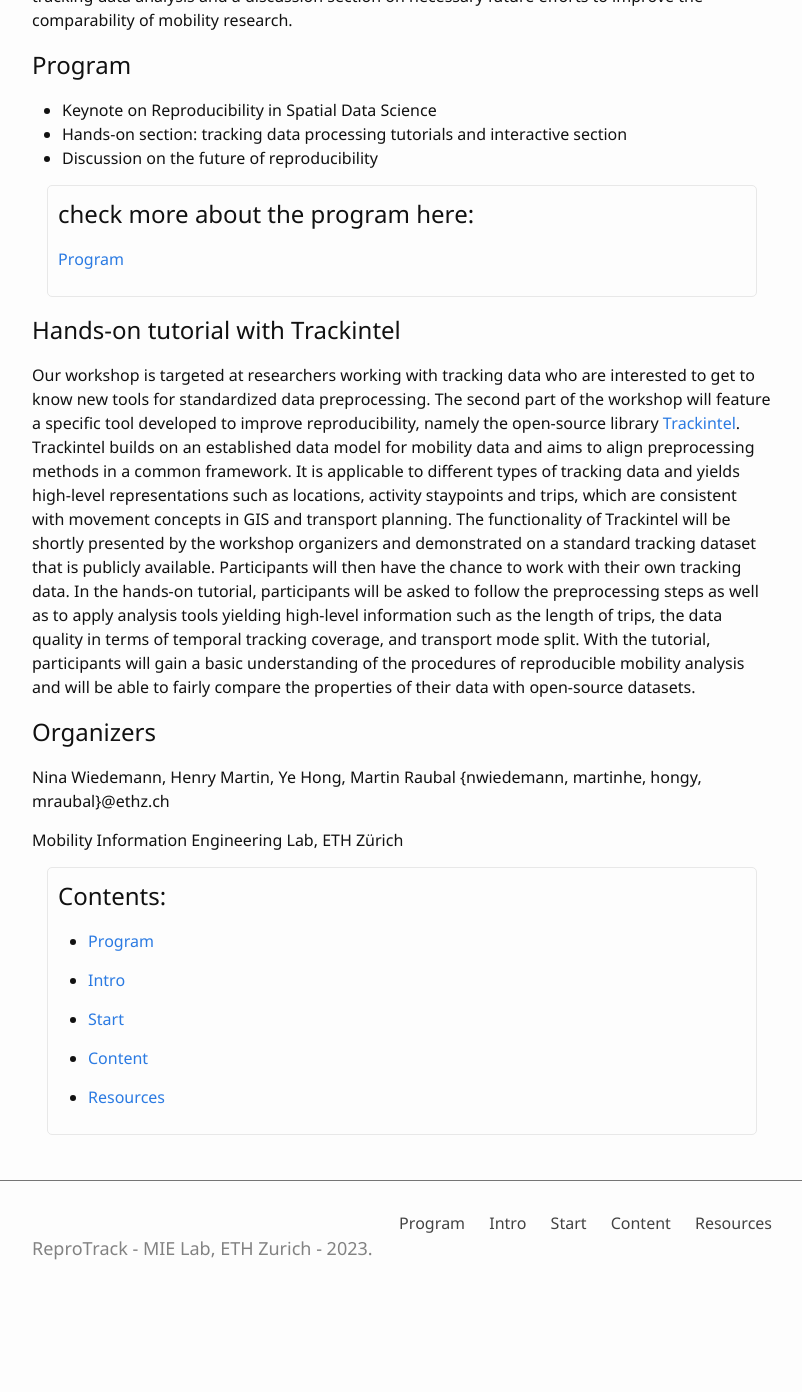
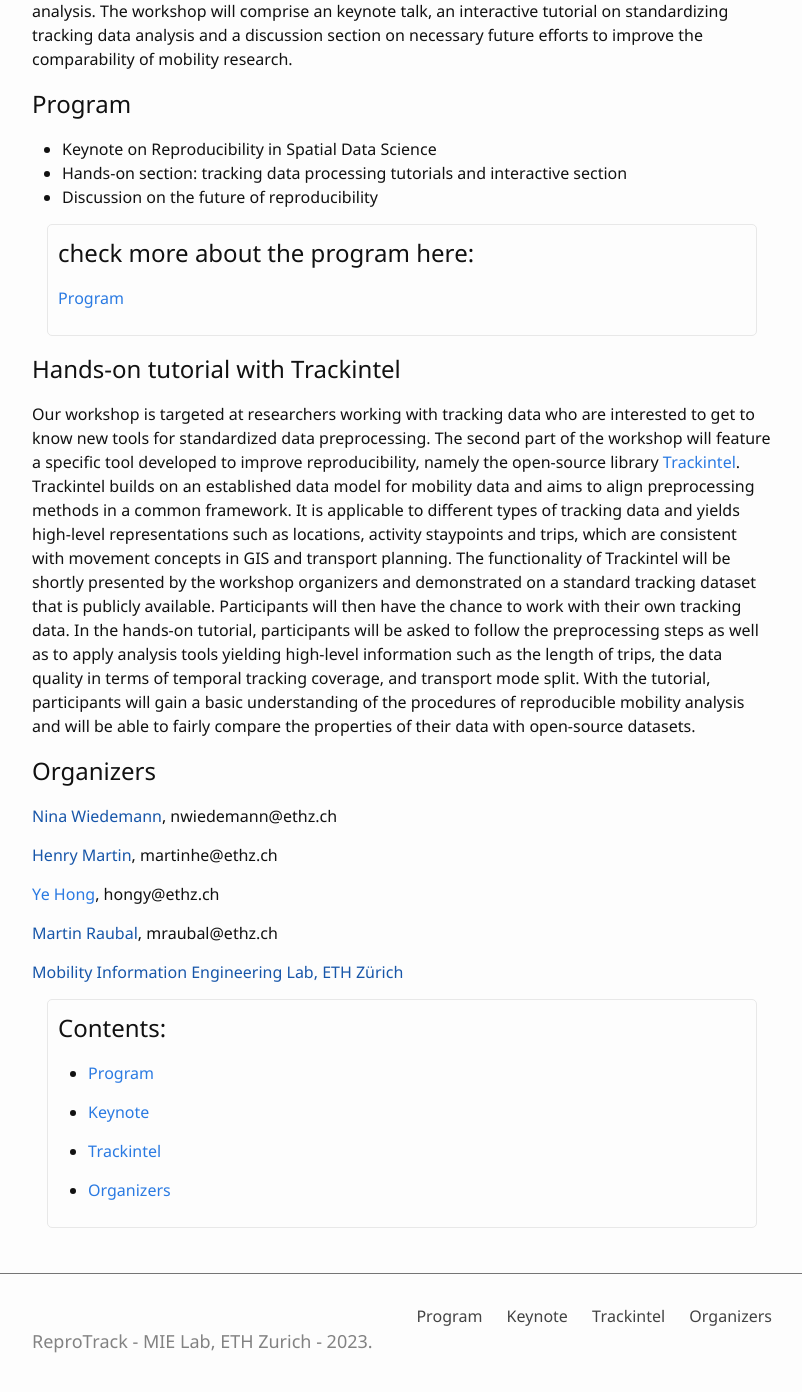
Before and after one commit to mie-lab/reprotrack, a Jekyll site: the page built from index.md, in a window 1280 px wide and 1400 px high, scrolled down 1203 px. Shown: the top 1392 px of the window, without its empty margins (238-1040 px from the left). Built offline with Jekyll 4.4.1, drawn with Linux system fonts in a browser that asks for light colours; before the commit the page ends 2510 px from its top, so only the background shows below that; some of the changed text lies outside the part shown.

Commit message:
update website

```diff
--- a/1-intro.md
+++ b/1-Keynote.md
@@ -1,5 +1,5 @@
 ---
-title: Intro
+title: Keynote
 nav: true
 ---
 
--- a/2-lesson.md
+++ b/2-Trackintel.md
@@ -1,5 +1,5 @@
 ---
-title: Start
+title: Trackintel
 nav: true
 ---
 
--- a/3-lesson.md
+++ b/3-Organizers.md
@@ -1,5 +1,5 @@
 ---
-title: Content
+title: Organizers
 nav: true
 ---
 
--- a/index.md
+++ b/index.md
@@ -35,10 +37,15 @@ Our workshop is targeted at researchers working with tracking data who are inter
 
 ## Organizers
 <!-- would be cool to have the images and seperate contact details (github, linkedin etc.) -->
-Nina Wiedemann, Henry Martin, Ye Hong, Martin Raubal
-{nwiedemann, martinhe, hongy, mraubal}@ethz.ch
+[Nina Wiedemann](), nwiedemann@ethz.ch
 
-Mobility Information Engineering Lab, ETH Zürich
+[Henry Martin](), martinhe@ethz.ch
+
+[Ye Hong](https://hongyeehh.github.io/), hongy@ethz.ch
+
+[Martin Raubal](), mraubal@ethz.ch
+
+[Mobility Information Engineering Lab, ETH Zürich]()
 
 <div class="toc" markdown="1">
 ## Contents:
```
Also changed, not shown: other parts of index.md (+2 -0 lines), 4-resources.md (deleted, +0 -53 lines), 0-Program.md (renamed from 0-prep.md).
